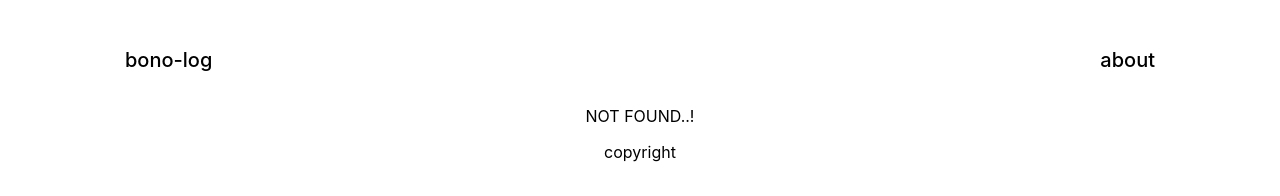
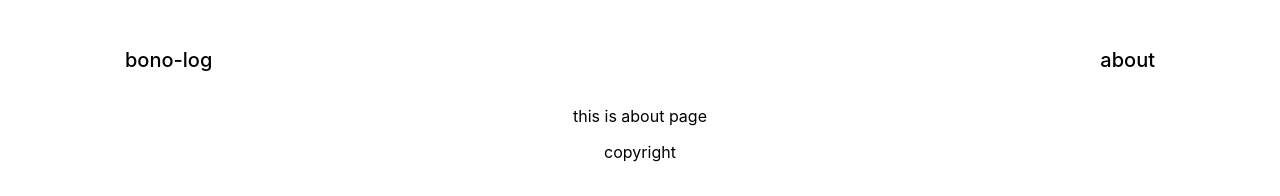
Before and after one commit to RaccoonByte-OtterBit/RaccoonByte-OtterBit.github.io, a React (Create React App) app: page /about in a window 1280 px wide. Before the commit this address had no page. Shown: the top 196 px of the page. Built offline with nearby package versions, Linux system fonts and the light colour scheme.

Commit message:
feature: create About Page

```diff
--- a/src/App.tsx
+++ b/src/App.tsx
@@ -4,6 +4,7 @@
 import PageFooter from './components/PageFooter';
 import PageDetail from './components/PageDetail';
 import Home from './pages/Home';
+import About from './pages/About';
 import NotFound from './pages/NotFound';
 
 import './App.css';
@@ -15,6 +16,7 @@
         <PageHeader />
         <Routes>
           <Route path="/" element={<Home />} />
+          <Route path="about/" element={<About />} />
           <Route path="post/:id" element={<PageDetail />} />
           <Route path="*" element={<NotFound />} />
         </Routes>
--- a/src/components/PageHeader.tsx
+++ b/src/components/PageHeader.tsx
@@ -13,7 +13,7 @@
           </a>
         </div>
         <div className="category-section">
-          <a className="link" href="/">
+          <a className="link" href="/about">
             about
           </a>
         </div>
--- /dev/null
+++ b/src/pages/About.tsx
@@ -0,0 +1,11 @@
+import React from 'react';
+
+function About() {
+  return (
+    <body className="about-body">
+      <p>this is about page</p>
+    </body>
+  );
+}
+
+export default About;
```
